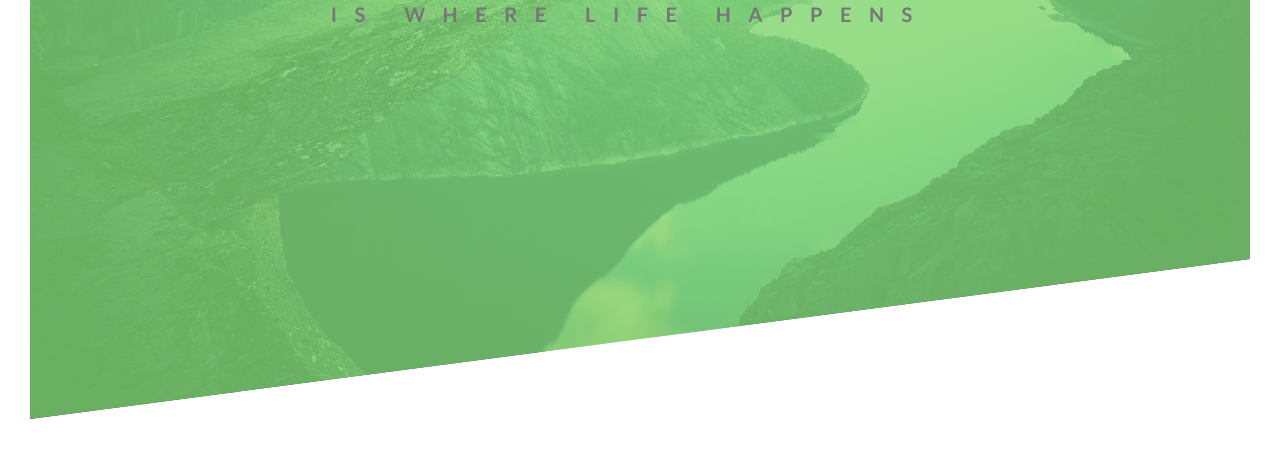
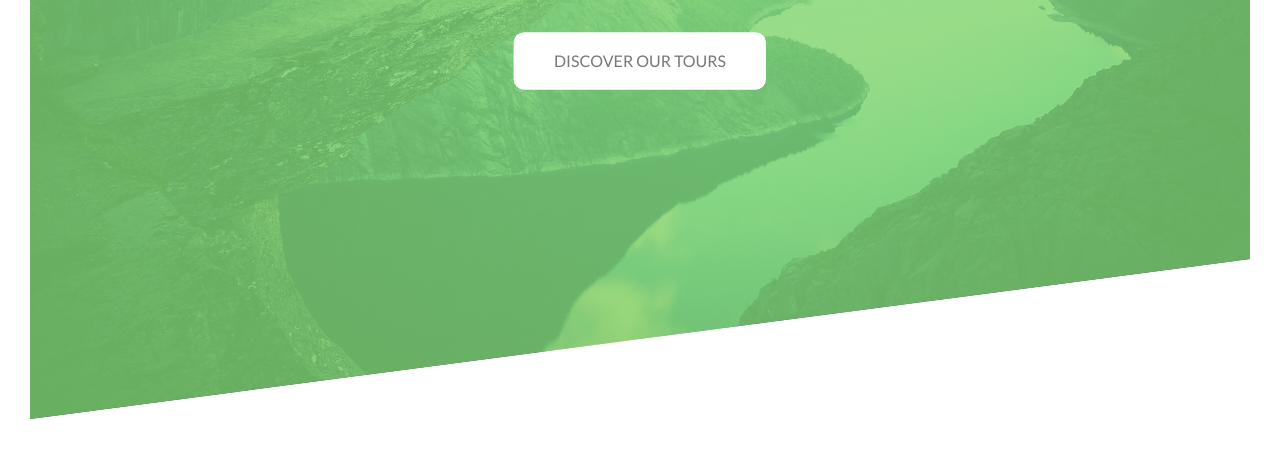
Before and after one commit to samanth93/Natours, a plain HTML site: page index.html in a window 1280 px wide. Shown: the part 371-820 px from the top of the page. Drawn offline with Linux system fonts and the light colour scheme.

Commit message:
Complex animated button design

```diff
--- a/css/style.css
+++ b/css/style.css
@@ -48,6 +48,7 @@ body {
   color: fff;
   text-transform: uppercase;
   backface-visibility: hidden;
+  margin-bottom: 60px;
 }
 .heading-primary-main {
   display: block;
@@ -74,6 +75,7 @@ body {
   top: 40%;
   left: 50%;
   transform: translate(-50%, -50%);
+  text-align: center;
 }
 @keyframes moveInFromLeft {
   0% {
@@ -102,3 +104,64 @@ body {
     transform: translate(0);
   }
 }
+@keyframes moveBtnInFromBottom {
+  0% {
+    opacity: 0;
+    transform: translateY(100px);
+  }
+  100% {
+    transform: translate(0);
+  }
+}
+.btn:link,
+.btn:visited {
+  text-transform: uppercase;
+  text-decoration: none;
+  padding: 15px 40px;
+  display: inline-block;
+  border-radius: 10px;
+  transition: all 0.2s;
+  position: relative;
+}
+.btn:hover {
+  transform: translateY(-3px);
+  box-shadow: 0 10px 20px rgb(0, 0, 0, 0.2);
+}
+.btn:active {
+  transform: translate(-1px);
+  box-shadow: 0 5px 10px rgb(0, 0, 0, 0.2);
+}
+
+.btn-white {
+  background-color: #fff;
+  color: #777;
+}
+
+.btn::after {
+  content: "";
+  display: inline-block;
+  width: 100%;
+  height: 100%;
+  border-radius: 10px;
+  position: absolute;
+  top: 0;
+  left: 0;
+  z-index: -1;
+  transition: all, 0.2s;
+}
+.btn-white::after {
+  background-color: #fff;
+}
+.btn-white:hover::after {
+  /* transform: scale(1.2); */
+  transform: scaleX(1.4) scaleY(1.6);
+  opacity: 0;
+}
+.btn-animated {
+  /* animation-name: moveBtnInFromBottom;
+  animation-duration: 0.5s;
+  animation-timing-function: ease-out;
+  animation-delay: 0.75s; */
+  animation: moveBtnInFromBottom 0.5s ease-out 0.75s;
+  animation-fill-mode: backwards;
+}
--- a/index.html
+++ b/index.html
@@ -19,11 +19,21 @@
       <div class="logo-box">
         <img src="./img/logo-white.png" alt="Logo" class="logo" />
       </div>
+
       <div class="text-box">
         <h1 class="heading-primary">
           <span class="heading-primary-main">OUTDOORS</span>
           <span class="heading-primary-sub">IS WHERE LIFE HAPPENS</span>
         </h1>
+        <a href="#" class="btn btn-white btn-animated">Discover our tours </a>
+        <!-- <span
+          style="
+            border: 1px solid black;
+            padding: 15px 40px;
+            display: inline-block;
+          "
+          >Helo</span
+        > -->
       </div>
     </header>
   </body>
```
